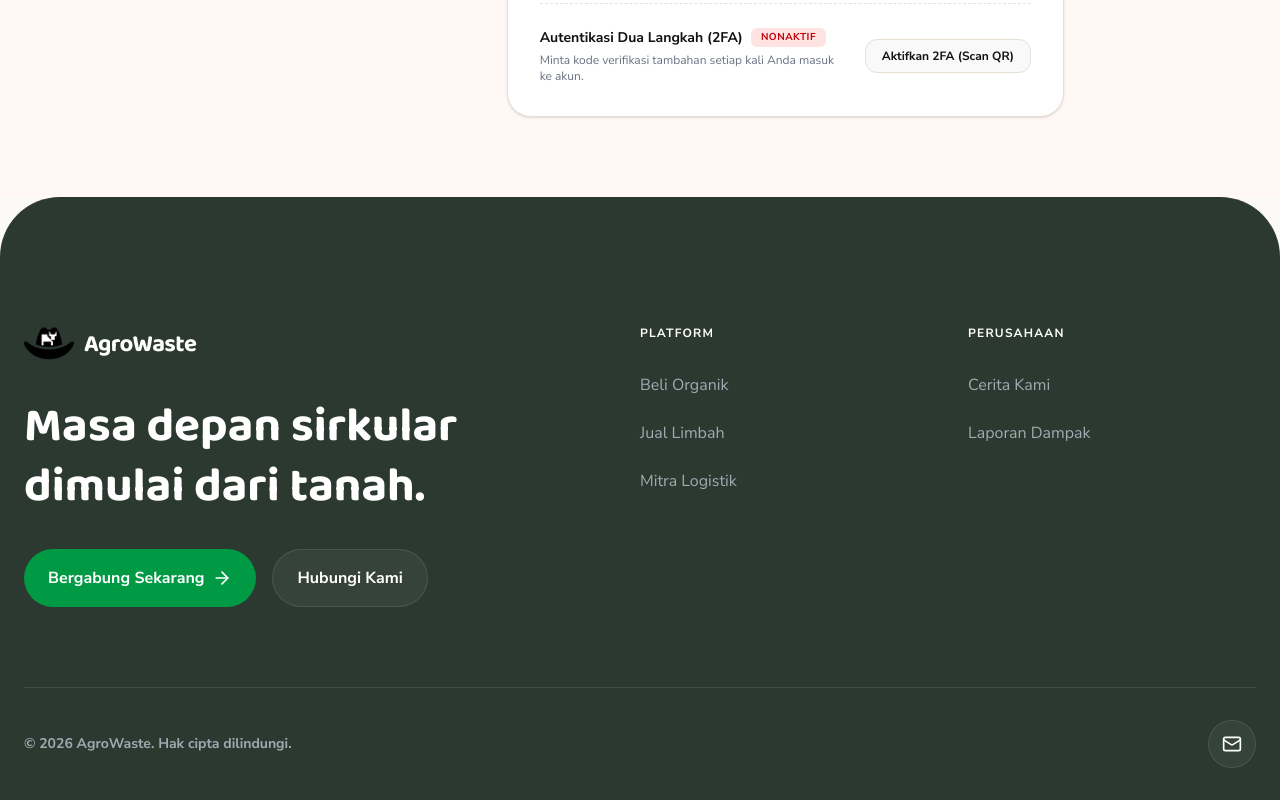
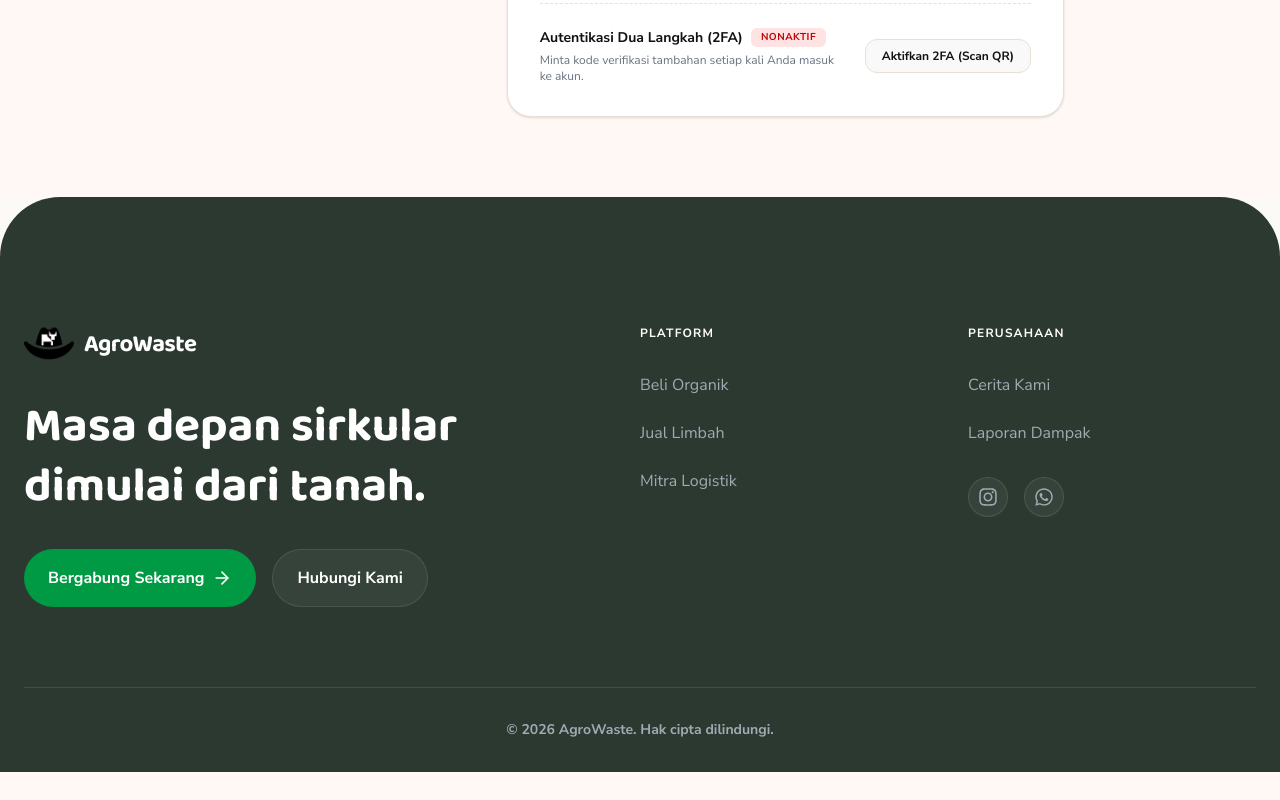
Before and after one commit to ulfaalhaqq/AgroWaste-payment, a Next.js app in the folder frontend/: page /profile in a window 1280 px wide. Shown: the part 1179-1979 px from the top of the page. After the commit the page ends 1951 px from the top, so only its background shows below. Built offline with nearby package versions, Linux system fonts and the light colour scheme; no server answers; sample sign-in values are in the browser's storage.

Commit message:
style: footer ig & wa

```diff
--- a/frontend/package.json
+++ b/frontend/package.json
@@ -12,7 +12,8 @@
     "lucide-react": "^1.17.0",
     "next": "15.5.18",
     "react": "^19.1.0",
-    "react-dom": "^19.1.0"
+    "react-dom": "^19.1.0",
+    "react-icons": "^5.7.0"
   },
   "devDependencies": {
     "@eslint/eslintrc": "^3",
--- a/frontend/src/app/layout.tsx
+++ b/frontend/src/app/layout.tsx
@@ -3,7 +3,7 @@ import "./globals.css";
 import { ToastProvider } from "@/components/admin/Toast";
 
 export const metadata: Metadata = {
-  title: "AgroWaste | Platform Perdagangan Limbah Organik",
+  title: "AgroWaste | Platform Penjualan Limbah Ternak",
   description:
     "Platform pengelolaan dan perdagangan limbah pertanian dan peternakan sirkular.",
   icons: {
--- a/frontend/src/components/common/TwoFactorModal.tsx
+++ b/frontend/src/components/common/TwoFactorModal.tsx
@@ -156,7 +156,7 @@ export default function TwoFactorModal({
             </div>
 
             {/* Form Verifikasi 6 Digit */}
-            <form onSubmit={handleVerify} className="space-y-4">
+            <div className="space-y-4">
               <div>
                 <label className="block text-xs font-bold text-gray-700 mb-1.5">
                   Masukkan 6 Digit Kode OTP dari HP:
@@ -188,7 +188,8 @@ export default function TwoFactorModal({
                   Batal
                 </button>
                 <button
-                  type="submit"
+                  type="button"
+                  onClick={handleVerify}
                   disabled={verifying || otpCode.length !== 6}
                   className="w-2/3 py-2.5 bg-[#009A44] hover:bg-[#008239] text-white font-bold text-xs rounded-xl transition-colors shadow-md shadow-[#009A44]/20 disabled:opacity-50 flex items-center justify-center gap-2"
                 >
@@ -199,7 +200,7 @@ export default function TwoFactorModal({
                   )}
                 </button>
               </div>
-            </form>
+            </div>
           </div>
         ) : (
           <div className="text-center py-6 animate-scale-up">
--- a/frontend/src/components/public/Footer.tsx
+++ b/frontend/src/components/public/Footer.tsx
@@ -1,6 +1,7 @@
 import React from "react";
 import Link from "next/link";
 import { Mail, ArrowRight } from "lucide-react";
+import { FaInstagram, FaWhatsapp } from "react-icons/fa";
 
 export function Footer() {
   return (
@@ -47,7 +48,8 @@ export function Footer() {
           </div>
 
           {/* Right: Link Columns */}
-          <div className="lg:w-6/12 grid grid-cols-2 gap-10">
+          <div className="lg:w-6/12 flex flex-col gap-10">
+            <div className="grid grid-cols-2 gap-10">
               {/* Column 1 */}
               <div className="flex flex-col gap-6">
                 <h4 className="font-bold text-white tracking-widest text-xs uppercase mb-2">
@@ -60,17 +62,19 @@ export function Footer() {
                   Beli Organik
                 </Link>
                 <Link
-                href="/seller"
+                  href="/role"
                   className="text-[#A0AAB2] hover:text-white transition-colors"
                 >
                   Jual Limbah
                 </Link>
-              <Link
-                href="/courier"
+                <a
+                  href="https://wa.me/6283861298487?text=Halo%20Admin%20AgroWaste%2C%20saya%20ingin%20mendaftar%20sebagai%20Mitra%20Kurir%20Logistik."
+                  target="_blank"
+                  rel="noopener noreferrer"
                   className="text-[#A0AAB2] hover:text-white transition-colors"
                 >
                   Mitra Logistik
-              </Link>
+                </a>
               </div>
 
               {/* Column 2 */}
@@ -90,24 +94,38 @@ export function Footer() {
                 >
                   Laporan Dampak
                 </Link>
+
+                {/* Social Icons */}
+                <div className="flex items-center gap-4 mt-2">
+                  <a
+                    href="https://instagram.com/agrowaste.ub"
+                    target="_blank"
+                    rel="noopener noreferrer"
+                    aria-label="Instagram AgroWaste"
+                    className="w-10 h-10 flex items-center justify-center rounded-full bg-white/5 border border-white/10 text-[#A0AAB2] hover:text-white hover:bg-white/10 transition-all hover:-translate-y-1"
+                  >
+                    <FaInstagram className="w-5 h-5" />
+                  </a>
+                  <a
+                    href="https://wa.me/6283861298487"
+                    target="_blank"
+                    rel="noopener noreferrer"
+                    aria-label="WhatsApp AgroWaste"
+                    className="w-10 h-10 flex items-center justify-center rounded-full bg-white/5 border border-white/10 text-[#A0AAB2] hover:text-white hover:bg-white/10 transition-all hover:-translate-y-1"
+                  >
+                    <FaWhatsapp className="w-5 h-5" />
+                  </a>
+                </div>
+              </div>
             </div>
           </div>
         </div>
 
         {/* Bottom Bar */}
-        <div className="pt-8 border-t border-white/10 flex flex-col md:flex-row justify-between items-center gap-6">
+        <div className="pt-8 border-t border-white/10 flex flex-col md:flex-row items-center justify-center gap-4">
           <p className="text-sm font-bold text-[#A0AAB2]">
             &copy; {new Date().getFullYear()} AgroWaste. Hak cipta dilindungi.
           </p>
-          <div className="flex items-center gap-4">
-            <a
-              href="mailto:arumsalsabila027@gmail.com"
-              aria-label="Email"
-              className="w-12 h-12 rounded-full bg-white/5 border border-white/10 flex items-center justify-center text-white hover:bg-[#009A44] hover:border-[#009A44] transition-all hover:-translate-y-1"
-            >
-              <Mail className="w-5 h-5" />
-            </a>
-          </div>
         </div>
       </div>
     </footer>
```
Also changed, not shown: 1 other file (tests, documents, lock files or other folders). Lines whose indentation alone changed are shown as unchanged.
